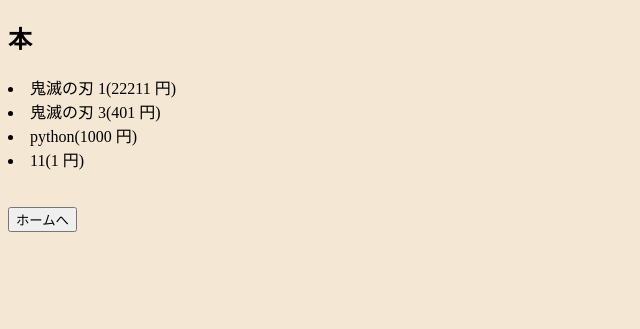
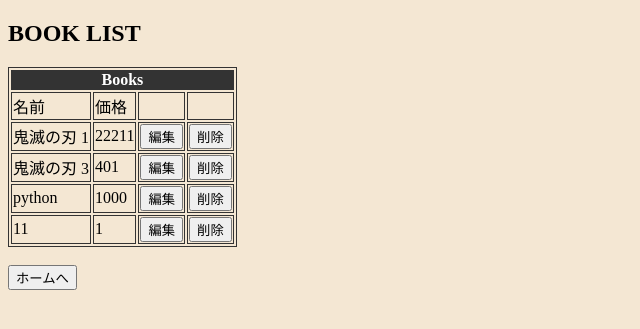
Before and after one commit to syohei4218/flask_kadai5, a Flask app: page /book_list in a window 1280 px wide. Shown: the top 329 px of the page, without its empty margins (0-640 px from the left). Run offline with Flask 2, Linux system fonts and the light colour scheme; data comes from the database, SQL or seed files in the repository; both versions use the stored data as it was after the commit.

Commit message:
課題５ほぼ完成

```diff
--- a/app/controllers/webserver.py
+++ b/app/controllers/webserver.py
@@ -32,9 +32,10 @@
                 return redirect(url_for("home"))
             else:
                 # パスワードが異なる場合、ログインエラーページへ
-                return redirect(url_for("login_fail"))
+                return render_template("login.html", message="ログインエラー。パスワードが違います。")
     # ユーザが未存在の場合、ログインエラーページへ
-    return redirect(url_for("login_fail"))
+    return render_template("login.html", message="ログインエラー。ユーザが存在しません。")
+
 
 
 @app.route("/add_user", methods=["GET", "POST"])
@@ -42,7 +43,7 @@
     if request.method == "GET":
         # 書籍の追加ページを表示
         return render_template("add_user.html")
-    elif request.method == "POST":
+    else:
         name = request.form.get("name")
         password = request.form.get("pass")
 
@@ -67,6 +68,40 @@
     books = books_access.get_all()
 
     return render_template("book_list.html", books=books)
+
+
+@app.route("/book_list/<id>")
+def get_book(id):
+    # 全ての書籍を取得
+    book = books_access.get(id)
+
+    return render_template("book_list.html", books=book)
+
+
+@app.route("/edit_book/<id>", methods=["GET", "POST"])
+def edit_book(id):
+    if request.method == "GET":
+        book = books_access.get(id)
+        if book:
+            # 編集する書籍を取得できた場合
+            return render_template("edit_book.html", book=book[0])
+        else:
+            # 編集する書籍を取得できなかった場合
+            return redirect(url_for("error"))
+    else:
+        id = request.form.get("id")
+        name = request.form.get("name")
+        price = request.form.get("price")
+
+        book = books_access.get(id)
+        result = books_access.update(id, name, price)
+
+        if result:
+            # 更新に成功した場合
+            return redirect(url_for("home"))
+        else:
+            # 更新に失敗した場合
+            return render_template("edit_book.html", book=book[0], error="書籍の更新に失敗しました。")
 
 
 @app.route("/search_book", methods=["GET", "POST"])
@@ -97,15 +132,25 @@
         result = books_access.add(name, price)
         if result:
             # 登録に成功した場合
-            return render_template("home.html", message="書籍の追加に成功しました。")
+            return redirect(url_for("home"))
         else:
             # 登録に失敗した場合
             return render_template("add_book.html", error="書籍の追加に失敗しました。")
 
 
-@app.route("/login_fail")
-def login_fail():
-    return "login error"
+@app.route("/delete_book/<id>")
+def delete_book(id):
+    result = books_access.delte(id)
+    if result:
+        return redirect(url_for("home"))
+    else:
+        # 登録に失敗した場合
+        return redirect(url_for("error"))
+
+
+@app.route("/error")
+def error():
+    return render_template("error.html")
 
 
 def start():
--- a/app/models/books_access.py
+++ b/app/models/books_access.py
@@ -4,42 +4,42 @@
 
 
 def create_table():
+    """
+    テーブル作成。
+    初期に1度だけ行うこと。
+    """
     conn = sqlite3.connect(DB_DIR)
     cur = conn.cursor()
-    try:
-        cur.execute('CREATE TABLE books'
-                    '(id INTEGER PRIMARY KEY AUTOINCREMENT,'
-                    'name STRING not null,'
-                    'price int not null)')
-    except Exception as e:
-        print(e)
-        conn.rollback()
-    else:
-        conn.commit()
-    finally:
-        cur.close()
-        conn.close()
+    cur.execute('CREATE TABLE books'
+                '(id INTEGER PRIMARY KEY AUTOINCREMENT,'
+                'name STRING not null,'
+                'price int not null)')
+
+    conn.commit()
+    cur.close()
+    conn.close()
 
 
 def init_add():
+    """
+    初期値として固定のレコードを追加する用。
+    """
     conn = sqlite3.connect(DB_DIR)
     cur = conn.cursor()
 
-    try:
-        cur.execute('insert into books(name, price)values("鬼滅の刃 1", 200)')
-        cur.execute('insert into books(name, price) values("鬼滅の刃 2", 300)')
-        cur.execute('insert into books(name, price) values("鬼滅の刃 3", 400)')
-    except Exception as e:
-        print(e)
-        conn.rollback()
-    else:
-        conn.commit()
-    finally:
-        cur.close()
-        conn.close()
+    cur.execute('insert into books(name, price)values("鬼滅の刃 1", 200)')
+    cur.execute('insert into books(name, price) values("鬼滅の刃 2", 300)')
+    cur.execute('insert into books(name, price) values("鬼滅の刃 3", 400)')
+
+    conn.commit()
+    cur.close()
+    conn.close()
 
 
 def add(name, price):
+    """
+    booksテーブルに任意のレコードを追加
+    """
     conn = sqlite3.connect(DB_DIR)
     cur = conn.cursor()
 
@@ -58,6 +58,10 @@
 
 
 def get(id=None, name=None, price=None):
+    """
+    booksテーブルのレコードを任意で検索。
+    引数がない場合、全検索と同じ動きをするようにしている。
+    """
     conn = sqlite3.connect(DB_DIR)
     conn.row_factory = sqlite3.Row
     cur = conn.cursor()
@@ -82,7 +86,63 @@
     return cur.fetchall()
 
 
+def update(id, name, price):
+    """
+    booksテーブルの1レコードを更新
+    """
+    conn = sqlite3.connect(DB_DIR)
+    conn.row_factory = sqlite3.Row
+    cur = conn.cursor()
+
+    sql = 'update books set name = "{}", price = {} ' \
+          'where id = {}'.format(name, price, id)
+
+    try:
+        cur.execute(sql)
+    except Exception as e:
+        print(e)
+        conn.rollback()
+        return False
+    else:
+        conn.commit()
+        return True
+    finally:
+        cur.close()
+        conn.close()
+
+    return cur.fetchall()
+
+
+def delte(id):
+    """
+    booksテーブルの1レコードを更新
+    """
+    conn = sqlite3.connect(DB_DIR)
+    conn.row_factory = sqlite3.Row
+    cur = conn.cursor()
+
+    sql = 'delete from books where id = "{}"'.format(id)
+
+    try:
+        cur.execute(sql)
+    except Exception as e:
+        print(e)
+        conn.rollback()
+        return False
+    else:
+        conn.commit()
+        return True
+    finally:
+        cur.close()
+        conn.close()
+
+    return cur.fetchall()
+
+
 def get_all():
+    """
+    booksテーブルのレコードを全検索。
+    """
     conn = sqlite3.connect(DB_DIR)
     conn.row_factory = sqlite3.Row
     cur = conn.cursor()
--- a/app/models/user_info_access.py
+++ b/app/models/user_info_access.py
@@ -4,7 +4,10 @@
 
 
 def create_table():
-
+    """
+    テーブル作成。
+    初期に1度だけ行うこと。
+    """
     conn = sqlite3.connect(DB_DIR)
     cur = conn.cursor()
 
@@ -20,7 +23,9 @@
 
 
 def init_add():
-
+    """
+    初期値として固定のレコードを追加する用。
+    """
     conn = sqlite3.connect(DB_DIR)
     cur = conn.cursor()
 
@@ -34,7 +39,10 @@
 
 
 def add(name, password):
+    """
+    user_infoテーブルに任意のレコードを追加
 
+    """
     conn = sqlite3.connect(DB_DIR)
     cur = conn.cursor()
 
@@ -53,6 +61,9 @@
 
 
 def get_all():
+    """
+    user_infoテーブルのレコードを全検索。
+    """
     conn = sqlite3.connect(DB_DIR)
     conn.row_factory = sqlite3.Row
     cur = conn.cursor()
--- a/app/views/add_user.html
+++ b/app/views/add_user.html
@@ -12,11 +12,12 @@
         {% endif %}
 
         <form action="/add_user" method="post">
-            <h1>ADD USER</h1>
+            <h2>ADD USER</h2>
             <p>ユーザ名：<input type="text" name="name" placeholder="User id（必須）" required/></p>
             <p>パスワード：<input type="password" name="pass" placeholder="Password（必須）" required/></p>
             <button>ユーザを追加</button>
         </form>
-
+        <br>
+        <button onclick="location.href='/login'" formmethod="get">戻る</button>
     </body>
 </html>
--- a/app/views/book_list.html
+++ b/app/views/book_list.html
@@ -2,22 +2,35 @@
 <html lang="en">
     <head>
         <meta charset="UTF-8">
-        <title>home</title>
-        <link rel="stylesheet" type="text/css" href="{{url_for('static', filename='style.css')}}" />
+        <title>BOOK LIST</title>
+        <link rel="stylesheet" href="static/style.css">
     </head>
     <body>
-
-        {% if message %}
-            <p>メッセージ：{{ message }}</p>
+        <h2>BOOK LIST</h2>
+        {% if not books %}
+            <p>書籍が存在しません。</p>
         {% endif %}
-
-        <h2>本</h2>
-        {% for book in books %}
-            <li>{{ book.name }}({{ book.price }} 円)</li>
-        {% endfor %}
-
-        <br><br>
-        <button onclick="location.href='home'" formmethod="get">ホームへ</button>
+        <table>
+            <thead>
+                <tr>
+                    <th colspan="4">Books</th>
+                </tr>
+            </thead>
+            <tbody>
+                <tr>
+                    <td>名前</td><td>価格</td><td></td><td></td>
+                </tr>
+                {% for book in books %}
+                    <tr>
+                        <td>{{ book.name }}</td><td>{{ book.price }}</td>
+                        <td><button type="submit" onclick="location.href='/edit_book/{{ book.id }}'" formmethod="get">編集</button></td>
+                        <td><button onclick="location.href='/delete_book/{{ book.id }}'" formmethod="get">削除</button></td>
+                    </tr>
+                {% endfor %}
+            </tbody>
+        </table>
+        <br>
+        <button onclick="location.href='/home'" formmethod="get">ホームへ</button>
 
     </body>
 </html>
--- a/static/style.css
+++ b/static/style.css
@@ -4,3 +4,14 @@
 p {
   color: #1F4E5F;
 }
+
+table,
+td {
+    border: 1px solid #333;
+}
+
+thead,
+tfoot {
+    background-color: #333;
+    color: #fff;
+}
--- a/templates/output.html
+++ /dev/null
@@ -1,5 +0,0 @@
-{% extends "layout.html" %}
-{% block content %}
-<p>名前：{{ name }}</p>
-<p>年齢：{{ age }}歳</p>
-{% endblock %}
```
Also changed, not shown: app/views/add_book.html (+4 -3 lines), app/views/edit_book.html (added, +24 -0 lines), app/views/error.html (added, +13 -0 lines), app/views/home.html (+9 -12 lines), app/views/login.html (+7 -5 lines), app/views/search_book.html (+3 -7 lines), templates/input.html (deleted, +0 -8 lines), templates/layout.html (deleted, +0 -14 lines), db/sqlite3.db.
